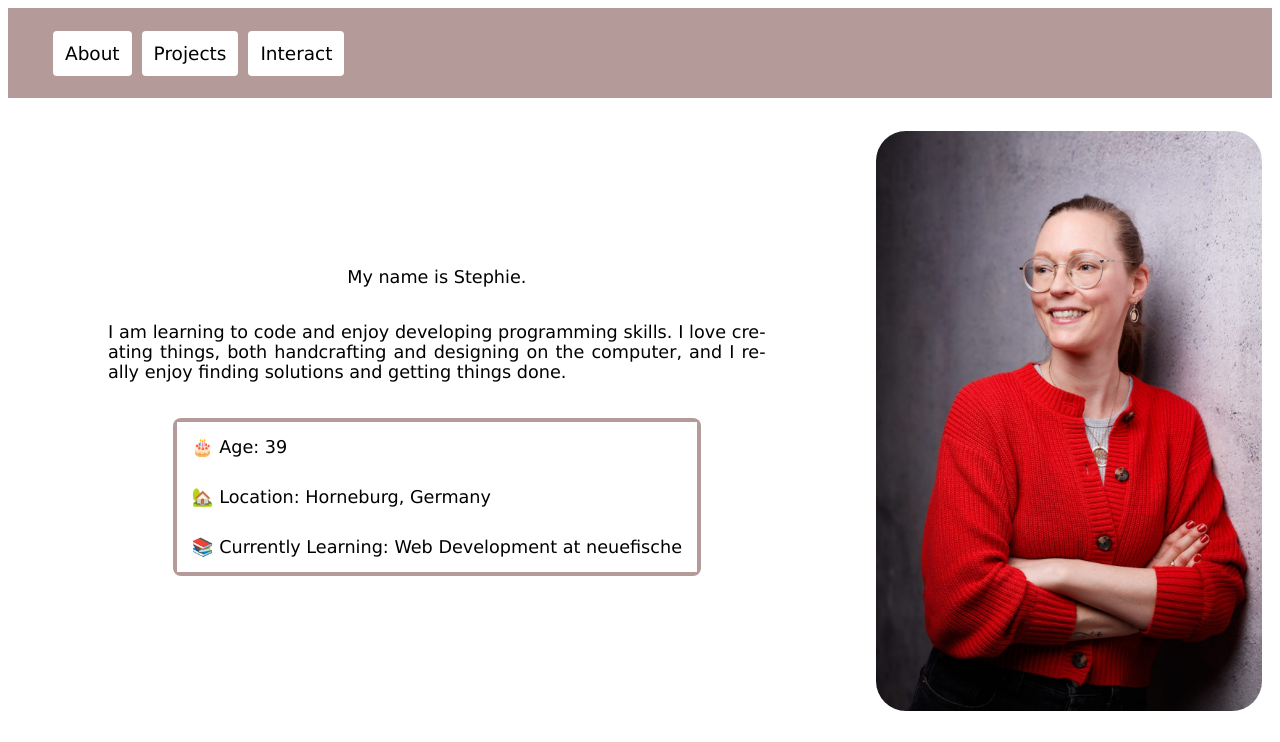
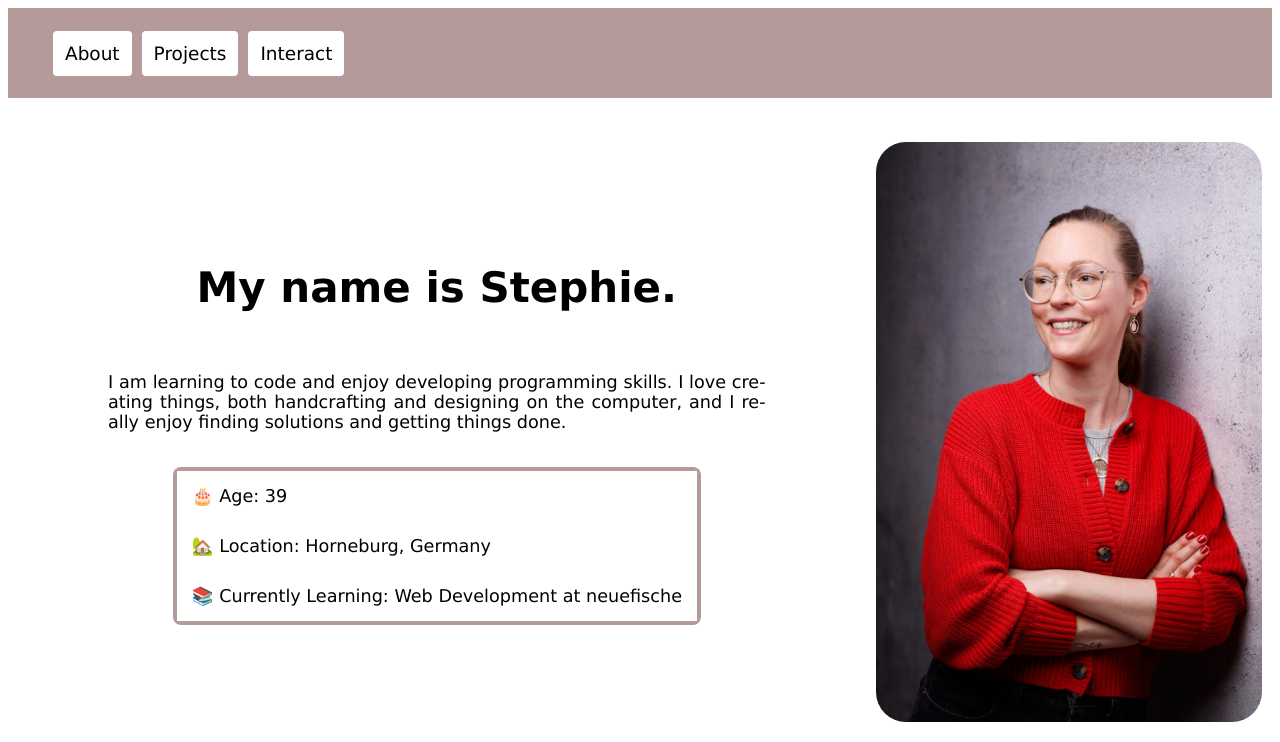
Before and after one commit to StephieTack/personal-website, a website: page index.html in a window 1280 px wide. Shown: the top 742 px of the page. Drawn offline with Linux system fonts and the light colour scheme.

Commit message:
updated styles css

```diff
--- a/css/styles.css
+++ b/css/styles.css
@@ -5,6 +5,10 @@
     "Lucida Sans Unicode", Geneva, Verdana, sans-serif;
   font-size: 1.05rem;
   color: black;
+}
+
+h1 {
+  font-weight: bold;
 }
 
 h2 {
@@ -40,7 +44,7 @@ a {
   color: black;
 }
 
-/* funktioniert  nur minimal und verschwindet dann
+/* funktioniert derzeit nur minimal und verschwindet dann
 .navHead ul {
   position: sticky;
   top: 0;
@@ -83,8 +87,9 @@ li a:hover {
   padding: 100px;
 }
 
-.introText h1 {
+.myNameIs {
   font-size: 2.5rem;
+  font-weight: bold;
 }
 
 .introText p {
```
